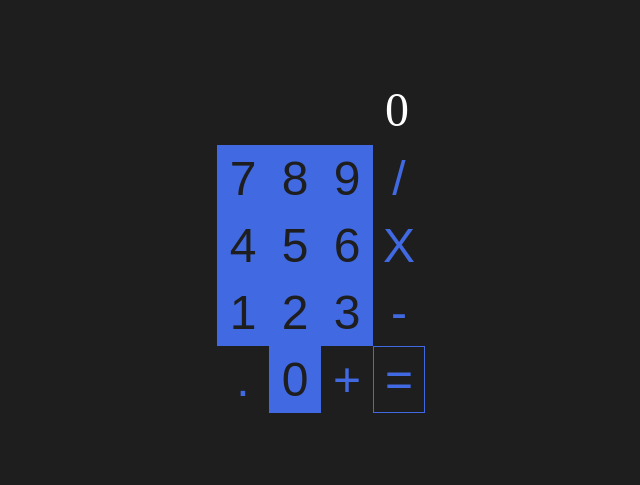
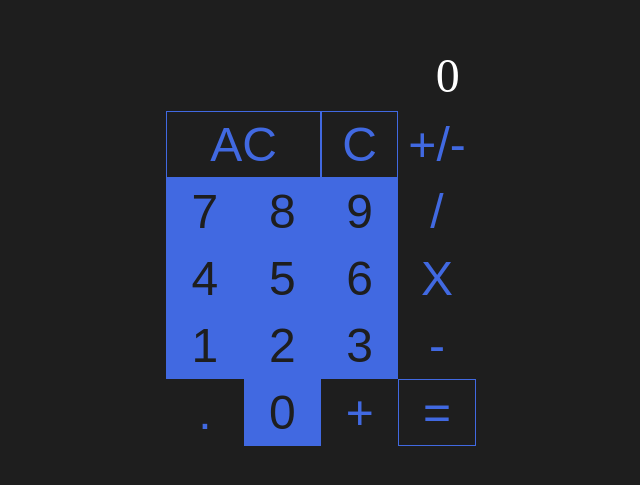
Before and after one commit to ShiMigui/projeto-tg, a React (Vite) app: page / in a window 1280 px wide. Shown: the part 157-642 px from the top of the page, without its empty margins (319-959 px from the left). Built offline with nearby package versions, Linux system fonts and the light colour scheme.

Commit message:
feat: add AC/C buttons, sign toggle and cumulative display

```diff
--- a/src/components/App/index.tsx
+++ b/src/components/App/index.tsx
@@ -3,7 +3,9 @@ import Button from "../Button";
 import Display from "../Display";
 import "./styles.scss";
 
-type Operator = "+" | "-" | "X" | "/";
+const OPERATORS = ["+", "-", "X", "/"] as const;
+
+type Operator = (typeof OPERATORS)[number];
 
 type CalculatorState = {
   display: string;
@@ -26,6 +28,27 @@ const ERROR_STATE: CalculatorState = {
   waitingOperand: true,
 };
 
+function isOperatorToken(token: string): boolean {
+  return (OPERATORS as readonly string[]).includes(token);
+}
+
+function endsWithOperator(expression: string): boolean {
+  return isOperatorToken(expression.trimEnd().split(" ").pop() ?? "");
+}
+
+function currentOperand(expression: string): string | null {
+  const parts = expression.trimEnd().split(" ");
+  const token = parts[parts.length - 1] ?? "";
+  if (parts.length > 1 && isOperatorToken(token)) {
+    return null;
+  }
+  return token === "" ? null : token;
+}
+
+function parseOperand(operand: string | null): number {
+  return operand === null || operand === "-" ? 0 : parseFloat(operand);
+}
+
 function calculate(a: number, b: number, operator: Operator): number {
   switch (operator) {
     case "+":
@@ -46,32 +69,107 @@ function formatResult(value: number): string {
 function App() {
   const [calculator, setCalculator] = useState<CalculatorState>(INITIAL_STATE);
   const { display } = calculator;
-  const operation =
-    calculator.previousValue !== null && calculator.operator !== null
-      ? `${formatResult(calculator.previousValue)} ${calculator.operator}`
-      : undefined;
+
+  function allClear() {
+    setCalculator(INITIAL_STATE);
+  }
+
+  function clearEntry() {
+    setCalculator((current) => {
+      if (current.display === "Error") {
+        return { ...INITIAL_STATE };
+      }
+
+      const trimmed = current.display.trimEnd();
+      const parts = trimmed.split(" ");
+      const last = parts[parts.length - 1];
+
+      if (parts.length > 1 && !isOperatorToken(last)) {
+        return {
+          ...current,
+          display: `${trimmed.slice(0, -(last.length + 1))} `,
+          waitingOperand: true,
+        };
+      }
+
+      return { ...current, display: "0", waitingOperand: false };
+    });
+  }
 
   function inputDigit(digit: string) {
     setCalculator((current) => {
-      if (current.waitingOperand) {
+      if (!current.waitingOperand) {
+        const operand = currentOperand(current.display);
+
+        if (operand === "0") {
+          return { ...current, display: `${current.display.slice(0, -1)}${digit}` };
+        }
+
+        if (operand === "-0") {
+          return { ...current, display: `${current.display.slice(0, -2)}${digit}` };
+        }
+
+        return { ...current, display: `${current.display}${digit}` };
+      }
+
+      if (endsWithOperator(current.display)) {
+        return { ...current, display: `${current.display}${digit}`, waitingOperand: false };
+      }
+
       return { ...current, display: digit, waitingOperand: false };
-      }
-      return {
-        ...current,
-        display: current.display === "0" ? digit : current.display + digit,
-      };
     });
   }
 
   function inputDecimalPoint() {
     setCalculator((current) => {
+      if (current.waitingOperand && endsWithOperator(current.display)) {
+        return { ...current, display: `${current.display}0.`, waitingOperand: false };
+      }
+
       if (current.waitingOperand) {
         return { ...current, display: "0.", waitingOperand: false };
       }
-      if (current.display.includes(".")) {
+
+      const operand = currentOperand(current.display) ?? "";
+
+      if (operand === "") {
+        return { ...current, display: "0.", waitingOperand: false };
+      }
+
+      if (operand.includes(".")) {
         return current;
       }
-      return { ...current, display: current.display + "." };
+
+      if (operand === "-" || operand === "-0") {
+        return { ...current, display: `${current.display}0.`, waitingOperand: false };
+      }
+
+      return { ...current, display: `${current.display}.`, waitingOperand: false };
+    });
+  }
+
+  function toggleSign() {
+    setCalculator((current) => {
+      if (current.display === "Error") {
+        return current;
+      }
+
+      const operand = currentOperand(current.display);
+
+      if (operand === null) {
+        return { ...current, display: `${current.display}-`, waitingOperand: false };
+      }
+
+      if (operand.startsWith("-")) {
+        const stripped = current.display.slice(0, -operand.length) + operand.slice(1);
+        return {
+          ...current,
+          display: stripped === "" ? "0" : stripped,
+          waitingOperand: false,
+        };
+      }
+
+      return { ...current, display: `${current.display}-`, waitingOperand: false };
     });
   }
 
@@ -81,25 +179,34 @@ function App() {
         return current;
       }
 
-      const currentValue = parseFloat(current.display);
+      if (current.waitingOperand && endsWithOperator(current.display)) {
+        return {
+          ...current,
+          display: `${current.display.trimEnd().slice(0, -1)}${nextOperator} `,
+          operator: nextOperator,
+        };
+      }
 
-      if (
-        current.previousValue !== null &&
-        current.operator !== null &&
-        !current.waitingOperand
-      ) {
-        const result = calculate(
-          current.previousValue,
-          currentValue,
-          current.operator,
-        );
+      const operand = parseOperand(currentOperand(current.display));
+
+      if (current.previousValue !== null && current.operator !== null) {
+        if (current.waitingOperand) {
+          return {
+            ...current,
+            display: `${current.display} ${nextOperator} `,
+            previousValue: parseOperand(current.display),
+            operator: nextOperator,
+          };
+        }
+
+        const result = calculate(current.previousValue, operand, current.operator);
 
         if (Number.isNaN(result)) {
           return ERROR_STATE;
         }
 
         return {
-          display: formatResult(result),
+          display: `${current.display} ${nextOperator} `,
           previousValue: result,
           operator: nextOperator,
           waitingOperand: true,
@@ -107,8 +214,8 @@ function App() {
       }
 
       return {
-        ...current,
-        previousValue: currentValue,
+        display: `${current.display} ${nextOperator} `,
+        previousValue: operand,
         operator: nextOperator,
         waitingOperand: true,
       };
@@ -117,13 +224,14 @@ function App() {
 
   function evaluate() {
     setCalculator((current) => {
-      const { previousValue, operator, waitingOperand } = current;
-
-      if (previousValue === null || operator === null || waitingOperand) {
+      if (current.display === "Error") {
         return current;
       }
 
-      const result = calculate(previousValue, parseFloat(current.display), operator);
+      const operand = parseOperand(currentOperand(current.display));
+
+      if (current.operator !== null && current.previousValue !== null) {
+        const result = calculate(current.previousValue, operand, current.operator);
 
         if (Number.isNaN(result)) {
           return ERROR_STATE;
@@ -135,6 +243,9 @@ function App() {
           operator: null,
           waitingOperand: true,
         };
+      }
+
+      return { ...current, display: formatResult(operand), waitingOperand: true };
     });
   }
 
@@ -142,7 +253,16 @@ function App() {
     <>
       <main>
         <div id="calculator">
-          <Display value={display} operation={operation} />
+          <Display value={display} />
+          <Button variant="secondary" className="ac" onClick={allClear}>
+            AC
+          </Button>
+          <Button variant="secondary" onClick={clearEntry}>
+            C
+          </Button>
+          <Button variant="tertiary" onClick={toggleSign}>
+            +/-
+          </Button>
           <Button onClick={() => inputDigit("7")}>7</Button>
           <Button onClick={() => inputDigit("8")}>8</Button>
           <Button onClick={() => inputDigit("9")}>9</Button>
--- a/src/components/App/styles.scss
+++ b/src/components/App/styles.scss
@@ -32,4 +32,7 @@ main {
   button {
     font-size: 3rem;
   }
+  button.ac {
+    grid-column: span 2;
+  }
 }
--- a/src/components/Display/index.tsx
+++ b/src/components/Display/index.tsx
@@ -3,17 +3,8 @@ import "./styles.scss";
 
 type DisplayProps = {
   value: string;
-  operation?: string;
 };
 
-export default function Display({
-  value,
-  operation,
-}: DisplayProps): React.ReactElement {
-  return (
-    <div className="display">
-      {operation !== undefined && <span className="operation">{operation}</span>}
-      <span className="value">{value}</span>
-    </div>
-  );
+export default function Display({ value }: DisplayProps): React.ReactElement {
+  return <div className="display">{value}</div>;
 }
--- a/src/components/Display/styles.scss
+++ b/src/components/Display/styles.scss
@@ -7,11 +7,5 @@
   color: var(--color);
   overflow: hidden;
   white-space: nowrap;
-  display: flex;
-  flex-direction: column;
-
-  .operation {
-    font-size: 1.25rem;
-    opacity: 0.6;
-  }
+  font-variant-numeric: tabular-nums;
 }
```
Lines whose indentation alone changed are shown as unchanged.
